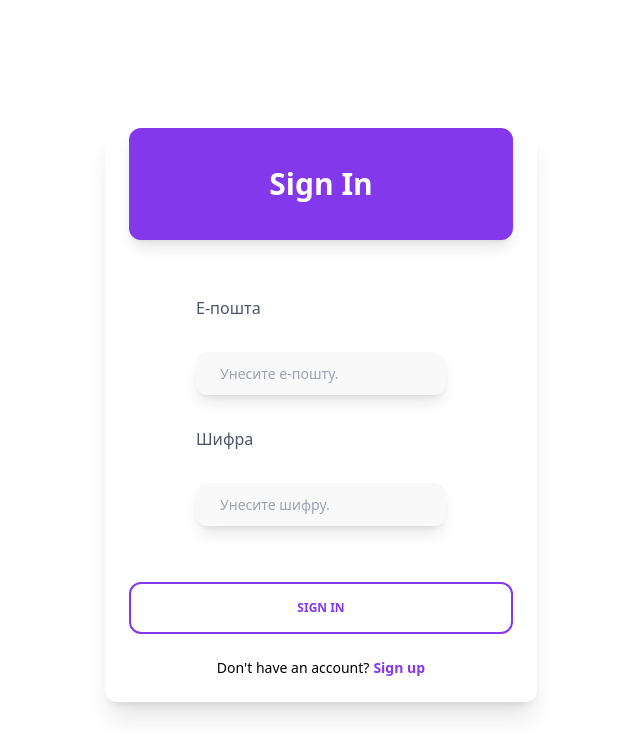
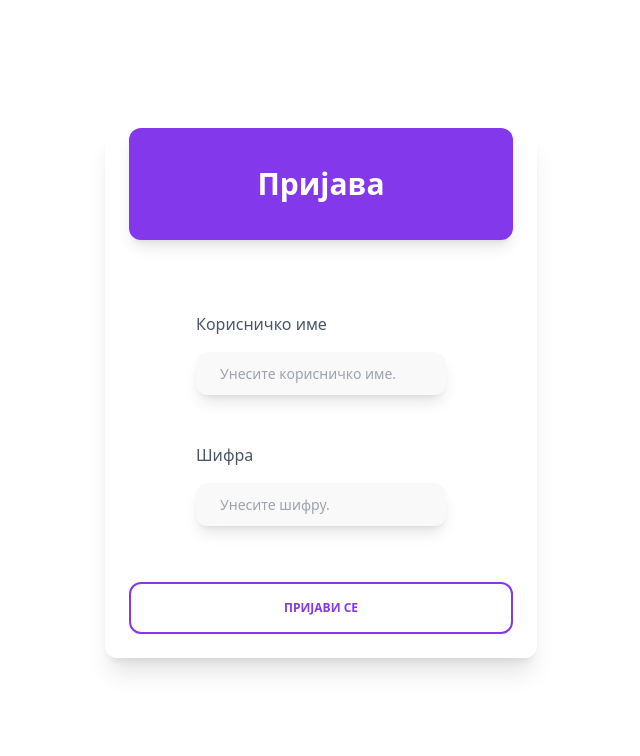
Before and after one commit to Nikola352/cirilizator, a React (Vite) app in the folder client/: page /login in a window 1280 px wide. Shown: the top 756 px of the page, without its empty margins (319-959 px from the left). Built offline with nearby package versions, Linux system fonts and the light colour scheme.

Commit message:
Add login to client

```diff
--- a/client/src/App.jsx
+++ b/client/src/App.jsx
@@ -12,6 +12,7 @@ import Zajednica from './pages/Zajednica';
 import Login from './pages/Login';
 import Admin from './pages/Admin';
 import Dizajn from './pages/Dizajn';
+import { UserProvider } from './UserContext';
 
 
 
@@ -30,6 +31,7 @@ function App() {
   })
   return (
     <Router>
+      <UserProvider>
         <div className="App ">
           {showNavFooter && <Navbar />}
             <div className="content">
@@ -47,6 +49,7 @@ function App() {
             </div>
           {showNavFooter && <Footer />}
         </div>
+      </UserProvider>
     </Router>
   )
 }
--- /dev/null
+++ b/client/src/UserContext.jsx
@@ -0,0 +1,43 @@
+import { createContext, useState } from "react";
+import useRequest from "./hooks/useRequest";
+
+export const UserContext = createContext(null);
+
+export const UserProvider = ({ children }) => {
+    const [currentUser, setCurrentUser] = useState(null);
+    const [jwt, setJwt] = useState(null);
+
+    const {sendRequest, isPending, error, result: jwtResult} = useRequest('http://localhost:5000/api/v1/login', 'POST');
+
+    const login = async (username, password) => {
+        await sendRequest({username, password});
+        if(jwtResult){
+            setCurrentUser(username);
+            setJwt(jwtResult.access_token);
+            localStorage.setItem('jwt', jwtResult.access_token);
+        } else {
+            setCurrentUser(null);
+            setJwt(null);
+        }
+    }
+
+    const logout = () => {
+        setCurrentUser(null);
+        setJwt(null);
+    }
+
+    return (
+        <UserContext.Provider
+            value={{
+                currentUser,
+                jwt,
+                login,
+                logout,
+                isPending,
+                error,
+            }}
+        >
+            { children }
+        </UserContext.Provider>
+    )
+}
--- a/client/src/hooks/useRequest.js
+++ b/client/src/hooks/useRequest.js
@@ -1,4 +1,5 @@
-import { useState } from "react";
+import { useState, useContext } from "react";
+import { UserContext } from "../UserContext";
 
 const useRequest = (url, method) => {
     const [isPending, setIsPending] = useState(false);
@@ -8,21 +9,26 @@ const useRequest = (url, method) => {
 
     const sendRequest = async (data) => {
         setIsPending(true);
+        const jwt = localStorage.getItem("jwt");
         try{
             setSentData(data);
-            fetch(url, {
+            let res = await fetch(url, {
                 method: method,
-                headers: {"Content-Type": "application/json"},
+                headers: {
+                    "Content-Type": "application/json",
+                    "Authorization": "Bearer " + jwt,
+                },
                 body: JSON.stringify(data)
-            }).then(res => {
-                if(res.ok){
-                    setResult(res.json());
-                    setError(null);
-                } else{
-                    throw Error("Could not write data");
-                }
             });
+            if(res.ok){
+                setResult(await res.json());
+                setError(null);
+            } else {
+                setResult(null);
+                setError(null);
+            }
         } catch(err){
+            console.log(err);
             setError(err.message);
         } finally{
             setIsPending(false);
--- a/client/src/pages/Admin.jsx
+++ b/client/src/pages/Admin.jsx
@@ -1,4 +1,4 @@
-import React from 'react';
+import React, { useEffect } from 'react';
 import TextInput from '../components/TextInput';
 import CTA from '../components/CTA';
 import { useState } from 'react';
@@ -11,7 +11,7 @@ export default function Admin() {
     const [open, setOpen] = useState(false);
     const [error, setError] = useState(true);
     const [errors, setErrors] = useState({});
-    const { sendRequest, isPending, errorRequest, result, sentData } = useRequest('localhost:5000/api/v1/posts', 'POST');
+    const { sendRequest, isPending, error: errorRequest, result, sentData } = useRequest('localhost:5000/api/v1/posts', 'POST');
     const [Message, setErrorMessage] = useState("");
     const [title, setTitle] = useState("");
     const [category, setCategory] = useState("");
@@ -68,11 +68,24 @@ export default function Admin() {
                 setErrorMessage(errorMessage);
 
             }
-
         }
-
         // setOpen(!open);
     }
+
+    useEffect(() => {
+        console.log(isPending, errorRequest, result, sentData);
+        if(errorRequest){
+            setError(true);
+            setOpen(!open);
+            setErrorMessage(errorMessage);
+        }
+        else if(result){
+            setError(false);
+            setOpen(!open);
+            setErrorMessage(successMessage);
+        }
+    }, [isPending, error, result])
+
     const successMessage = "Успешно сте креирали нови блог!"
     const errorMessage = "Дошло је до грешке приликом креирања новог блога!"
     return(
@@ -98,7 +111,7 @@ export default function Admin() {
                     <h1 className='text-3xl text-primary-50 mb-16'>Preview</h1>
                     <Preview title={title} category={category} image={image} description={description}/>
                 </div>
-                <DialogComponent open={open} setOpen={setOpen} handleSubmit={handleSubmit} text={errorMessage} error={error}/>
+                <DialogComponent open={open} setOpen={setOpen} handleSubmit={handleSubmit} text={Message} error={error}/>
 
 
 
--- a/client/src/pages/Login.jsx
+++ b/client/src/pages/Login.jsx
@@ -8,45 +8,74 @@ import {
     Checkbox,
     Button,
   } from "@material-tailwind/react";
+import { useContext, useEffect, useState } from "react";
+import DialogComponent from "../components/DialogComponent";
+import { UserContext } from "../UserContext";
+
 export default function Login(){
+
+    const [username, setUsername] = useState("");
+    const [password, setPassword] = useState("");
+
+    const [open, setOpen] = useState(false);
+    const [errorMessage, setErrorMessage] = useState("Морате унети корисничко име и шифру!");
+
+    const { login, isPending, error, currentUser: currUser } = useContext(UserContext);
+
+    const handleSubmit = (e) => {
+        e.preventDefault();
+        if(username == "" || password == ""){
+            setErrorMessage("Морате унети корисничко име и шифру!");
+            setOpen(true);
+            return;
+        }
+        login(username, password);
+    }
+
+    useEffect(() => {
+        console.log(error, currUser, isPending);
+        if(error){
+            setErrorMessage("Погрешно корисничко име или шифра!");
+            setOpen(true);
+        } else if(currUser && !isPending){
+            window.location.href = "/admin";
+        }
+    }, [error, currUser, isPending]);
+
     return(
-        <div className="container">
+        <form className="container" onSubmit={handleSubmit}>
             <Card className=" shadow-xl mx-auto flex flex-col justify-center items-center w-[27rem]">
                 <CardHeader
                     variant="gradient"
                     className="mb-4 grid h-28 place-items-center bg-primary w-96 "
                 >
                     <Typography variant="h3" color="white">
-                    Sign In
+                    Пријава
                     </Typography>
                 </CardHeader>
                 <CardBody className="flex flex-col gap-4 my-4">
-                    <label className='text-primary-100 font-light'>E-пошта</label>
-                    <Input  size="lg" className='my-4  p-6 w-96   shadow-lg rounded-xl bg-[#f2f2f275]'
-                    placeholder="Унесите e-пошту."
+                    <label className='text-primary-100 font-light pt-4'>Корисничко име</label>
+                    <Input  size="lg" className='my-4  p-6 w-[23rem]  mt-0  shadow-lg rounded-xl bg-[#f2f2f275]'
+                    placeholder="Унесите корисничко име."
+                    value={username}
+                    onChange={(e) => setUsername(e.target.value)}
                      />
-                    <label className='text-primary-100 font-light'>Шифра</label>
-                    <Input  size="lg" className='my-4  p-6  w-96  shadow-lg rounded-xl bg-[#f2f2f275]'
-                    placeholder="Унесите шифру." />
+                    <label className='text-primary-100 font-light pt-4'>Шифра</label>
+                    <Input type="password" size="lg" className='my-4  p-6 w-96 mt-0  shadow-lg rounded-xl bg-[#f2f2f275]'
+                    placeholder="Унесите шифру."
+                    value={password}
+                    onChange={(e) => setPassword(e.target.value)}
+                     />
 
                 </CardBody>
                 <CardFooter className="pt-0">
-                    <Button className="hover:bg-primary w-96 py-4 rounded-xl bg-white border-primary border-2 text-primary hover:text-white" fullWidth>
-                    Sign In
+                    <Button type="submit" className="hover:bg-primary w-96 py-4 rounded-xl bg-white border-primary border-2 text-primary hover:text-white" fullWidth>
+                    Пријави се
                     </Button>
-                    <Typography variant="small" className="mt-6 flex justify-center">
-                    Don&apos;t have an account?
-                    <Typography
-                        as="a"
-                        href="#signup"
-                        variant="small"
-                        className="ml-1 font-bold text-primary"
-                    >
-                        Sign up
-                    </Typography>
-                    </Typography>
                 </CardFooter>
             </Card>
-        </div>
+
+            <DialogComponent open={open} setOpen={setOpen} handleSubmit={() => setOpen(false)} text={errorMessage} error={true}/>
+        </form>
     )
 }
```
Lines whose indentation alone changed are shown as unchanged.
